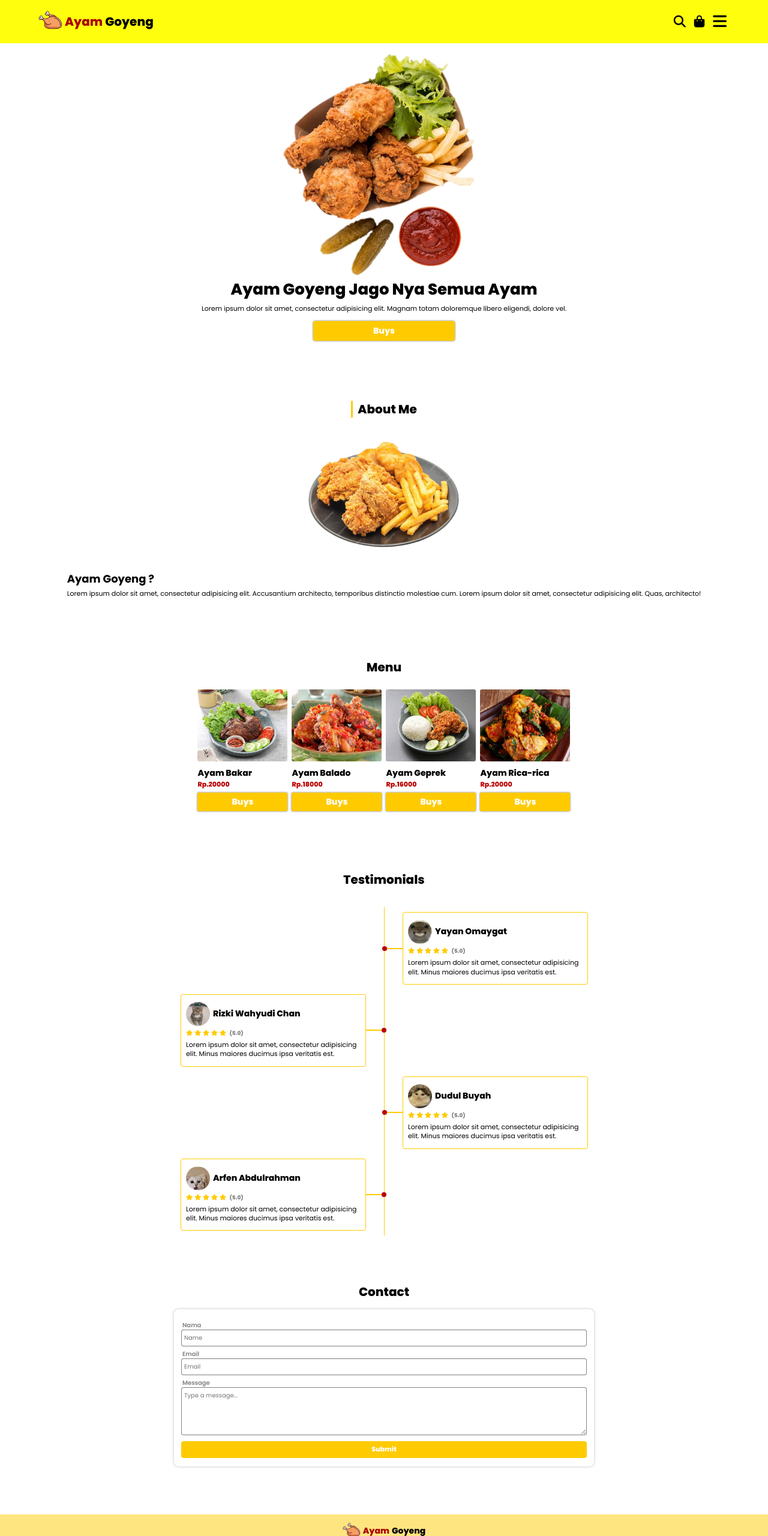
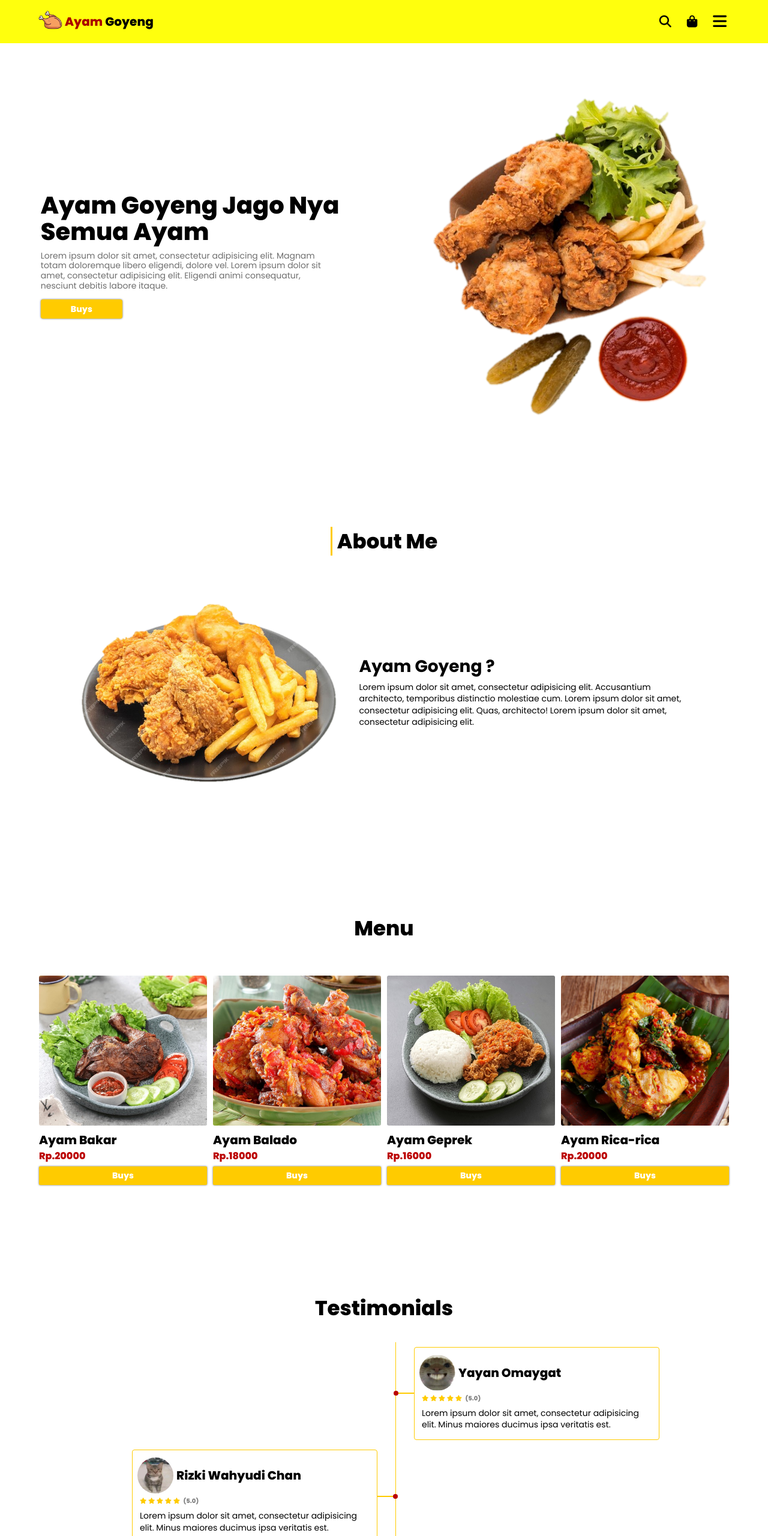
Before and after one commit to TediKun/ayam-goyeng, a plain HTML site: page index.html in a window 1280 px wide. Shown: the top 2560 px of the page at 60% size. Drawn offline with nearby package versions, Linux system fonts and the light colour scheme.

Commit message:
Style Responsive di Tablet Dan Desktop

```diff
--- a/assets/css/responsive.css
+++ b/assets/css/responsive.css
@@ -43,6 +43,166 @@
     html {
         font-size: 62.5%;
     }
+    /* Navbar Start */
+    .nav-fitur {
+        gap: 16px;
+    }
+    /* search navbar */
+    .search-navbar {
+        right: 20%;
+        gap: 4px;
+        padding: 0 0.4rem;
+    }
+    .search-navbar.active {
+        transform: scaleY(1);
+    }
+    .search-navbar input {
+        width: 50rem;
+        height: 4rem;
+        padding: 1rem 0.6rem;
+    }
+    .search-navbar .search-icn {
+        padding: 1rem 0.6rem;
+    }
+    /* Shopping Card */
+    .shopping-slide {
+        width: 28%;
+    }
+    /* Navbar End */
+    /* Header Start */
+    .header {
+        padding: 15rem 0 2rem 0;
+    }
+    .header .container {
+        width: 98%;
+        flex-direction: row;
+        gap: 3rem;
+    }
+    .header-text {
+        width: 50%;
+        text-align: left;
+    }
+    .header-text .heading {
+        font-size: 4rem;
+        padding-bottom: 1rem;
+        line-height: 1.1;
+    }
+    .header-text .pafagraf {
+        width: 80%;
+        font-size: 1.4rem;
+        color: rgba(0, 0, 0, 0.573);
+    }
+    .header-text .btn {
+        padding: 0.8rem 5rem;
+    }
+    .img-header {
+        width: 500px;
+    }
+    /* Header End */
+    /* about start */
+    .about,
+    .menu,
+    .testimoni,
+    .contact {
+        padding: 15rem 0 2rem;
+    }
+    .about .heading,
+    .menu .heading,
+    .testimoni .heading,
+    .contact .heading {
+        font-size: 3.4rem;
+    }
+    .about .container {
+        flex-direction: row-reverse;
+        gap: 3rem;
+        padding: 2rem 0 0;
+    }
+    .about-text {
+        width: 48%;
+    }
+    .about-text .h-about {
+        font-size: 2.8rem;
+    }
+    .about-text .p-about {
+        font-size: 1.4rem;
+    }
+    .img-about {
+        width: 440px;
+    }
+    /* about End */
+    /* Menu start */
+    .menu .container {
+        width: 98%;
+        margin-top: 4rem;
+        gap: 10px;
+    }
+    .menu .container .box-menu {
+        width: 280px;
+    }
+    .box-menu .top-menu .image-menu {
+        height: 250px;
+    }
+    .content-menu .menu-title {
+        font-size: 2rem;
+    }
+    .content-menu .price_menu {
+        font-size: 1.6rem;
+        padding: 0.4rem 0;
+    }
+    /* menu End */
+
+    /* Testimoni start */
+    .checkpoint {
+        max-width: 44rem;
+    }
+    .checkpoint:nth-child(odd) {
+        transform: translateX(23.9rem);
+    }
+    .checkpoint:nth-child(even) {
+        transform: translateX(-20rem);
+    }
+    .profil-testi .title-testi {
+        font-size: 2rem;
+    }
+    .rating-testi .no-rattesti {
+        font-size: 1rem;
+    }
+    .box-testi .p-testi {
+        font-size: 1.4rem;
+        padding: 0.2rem 0.4rem;
+    }
+    .rating-testi {
+        padding: 0.6rem 0.4rem;
+    }
+    .profil-testi .image-profil-testi {
+        width: 60px;
+        height: 60px;
+        border-radius: 100%;
+    }
+    /* testimoni End */
+
+    /* Contact Start */
+    .contact .form-contact {
+        width: 90%;
+        max-width: 60rem;
+    }
+    .form-contact .form-top {
+        flex-direction: row;
+        margin-bottom: 0.4rem;
+        gap: 0.4rem;
+    }
+    .form-contact label {
+        display: none;
+    }
+    .form-top input {
+        width: 100%;
+        max-width: 40rem;
+    }
+    .form-contact textarea {
+        height: 100px;
+    }
+
+    /* Contact End */
 }
 
 /* ###### */
@@ -64,6 +224,55 @@
     }
 
     /*   ### Navbar End */
+    /* Header Start */
+
+    .header-text {
+        width: 60%;
+    }
+    .header-text .heading {
+        font-size: 3.5rem;
+    }
+    .header-text .pafagraf {
+        width: 90%;
+        font-size: 1.3rem;
+    }
+
+    .img-header {
+        width: 450px;
+    }
+    /* Header End */
+    /*   ### about start */
+    .about .heading,
+    .menu .heading,
+    .testimoni .heading,
+    .contact .heading {
+        font-size: 3rem;
+    }
+    /*   ### about End */
+    /*   ### Testimoni start */
+    .checkpoint {
+        max-width: 34rem;
+    }
+    .checkpoint:nth-child(odd) {
+        transform: translateX(17rem);
+    }
+    .checkpoint:nth-child(even) {
+        transform: translateX(-17rem);
+    }
+    /*   ### Testimoni End */
+    /* Contact Start */
+    .contact .form-contact {
+        width: 90%;
+        max-width: 50rem;
+    }
+    .form-top input {
+        max-width: 30rem;
+    }
+    .form-contact textarea {
+        height: 120px;
+    }
+
+    /* Contact End */
 }
 
 /* ###### */
--- a/assets/css/style.css
+++ b/assets/css/style.css
@@ -393,7 +393,7 @@ table {
     text-align: center;
     font-size: var(--title-lg);
     font-weight: var(--fw-lg);
-    padding: 0;
+    padding: 1.2rem 0;
 }
 .about .heading::before {
     content: "";
@@ -487,6 +487,7 @@ table {
     padding-bottom: 2rem;
 }
 .checkpoint {
+    width: 100%;
     padding: 0.8rem 0;
     max-width: 34rem;
     position: relative;
--- a/index.html
+++ b/index.html
@@ -106,7 +106,9 @@
                     <p class="pafagraf p-header">
                         Lorem ipsum dolor sit amet, consectetur adipisicing
                         elit. Magnam totam doloremque libero eligendi, dolore
-                        vel.
+                        vel. Lorem ipsum dolor sit amet, consectetur adipisicing
+                        elit. Eligendi animi consequatur, nesciunt debitis
+                        labore itaque.
                     </p>
                     <a href="#menu" class="btn btn-header">Buys</a>
                 </div>
@@ -131,7 +133,8 @@
                         Lorem ipsum dolor sit amet, consectetur adipisicing
                         elit. Accusantium architecto, temporibus distinctio
                         molestiae cum. Lorem ipsum dolor sit amet, consectetur
-                        adipisicing elit. Quas, architecto!
+                        adipisicing elit. Quas, architecto! Lorem ipsum dolor
+                        sit amet, consectetur adipisicing elit.
                     </p>
                 </div>
                 <div class="about-images">
```
